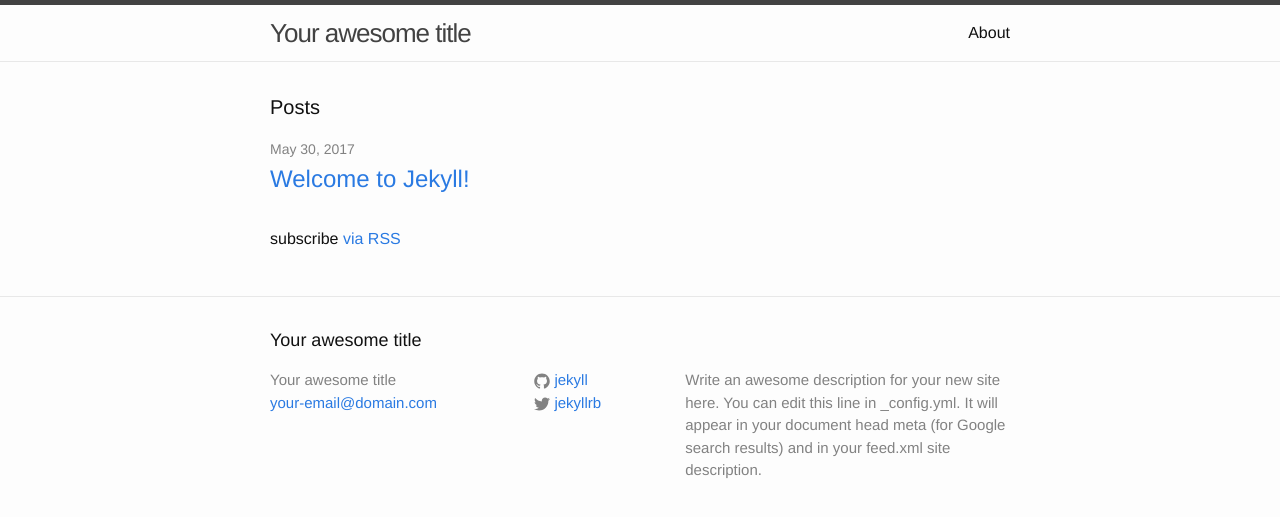
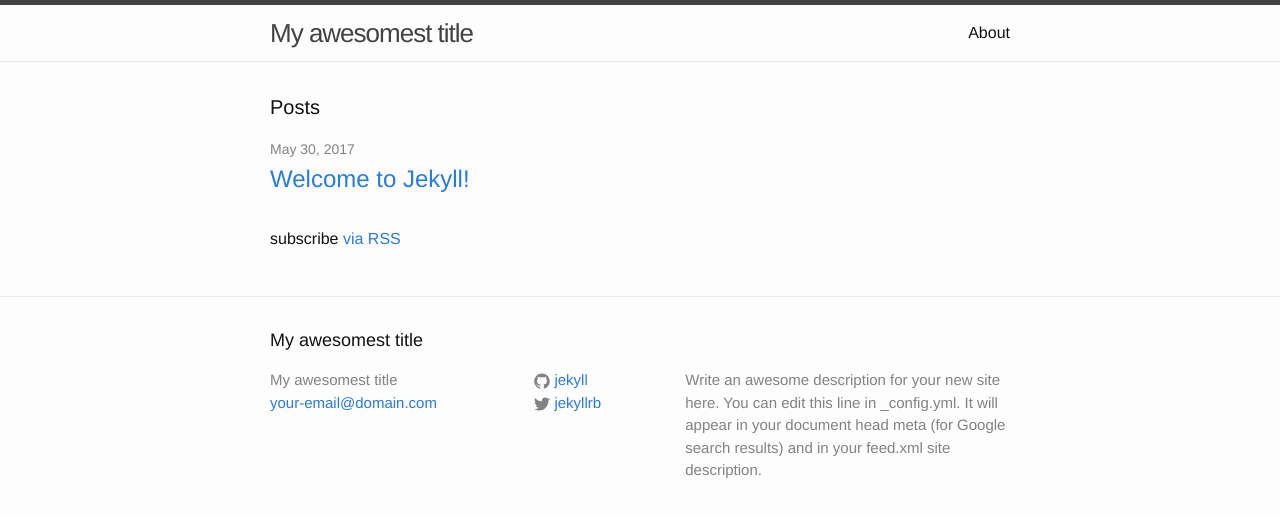
Before and after one commit to SirGlory/SirGlory.github.io, a Jekyll site: the page built from index.html, in a window 1280 px wide. Shown: the top 517 px of the page. Built offline with Jekyll 4.4.1, drawn with Linux system fonts in a browser that asks for light colours.

Commit message:
Playing with text

```diff
--- a/_config.yml
+++ b/_config.yml
@@ -6,7 +6,7 @@
 # 'jekyll serve'. If you change this file, please restart the server process.
 
 # Site settings
-title: Your awesome title
+title: My awesomest title
 email: your-email@domain.com
 description: > # this means to ignore newlines until "baseurl:"
   Write an awesome description for your new site here. You can edit this
```
